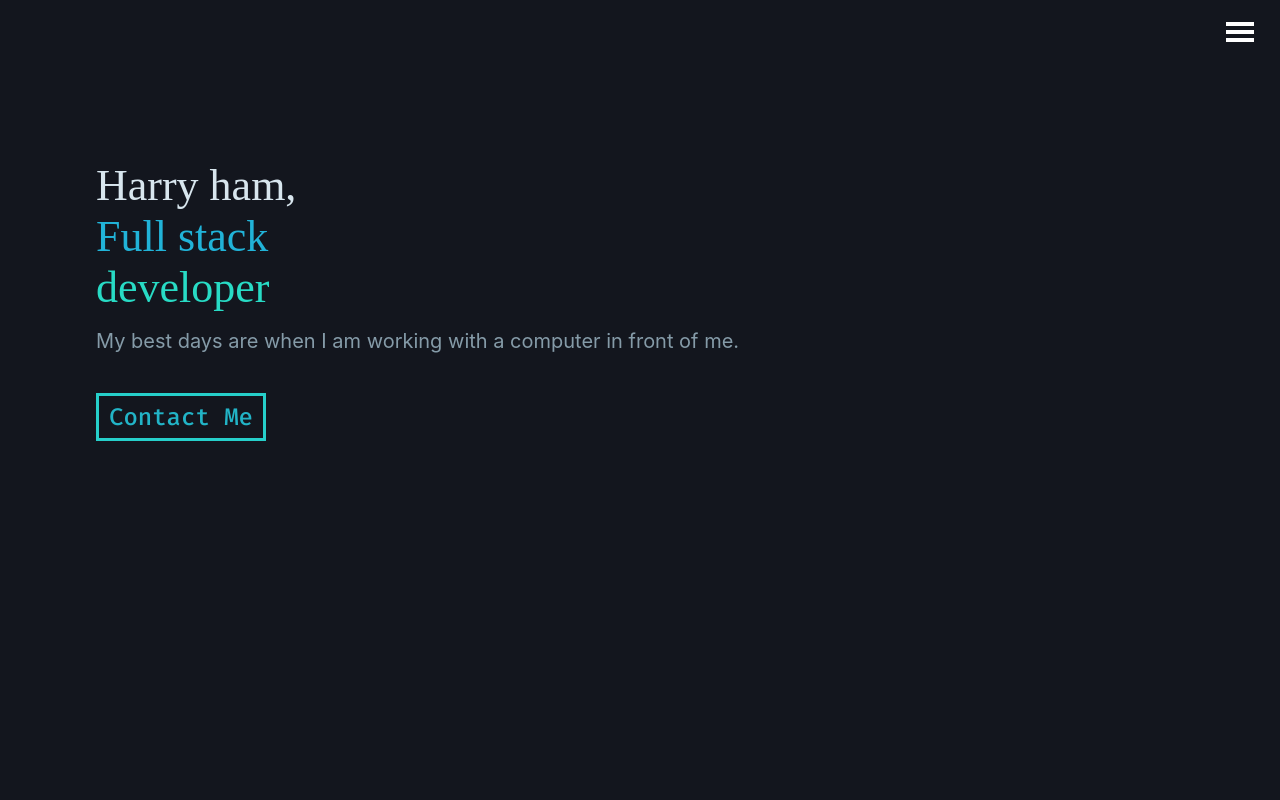
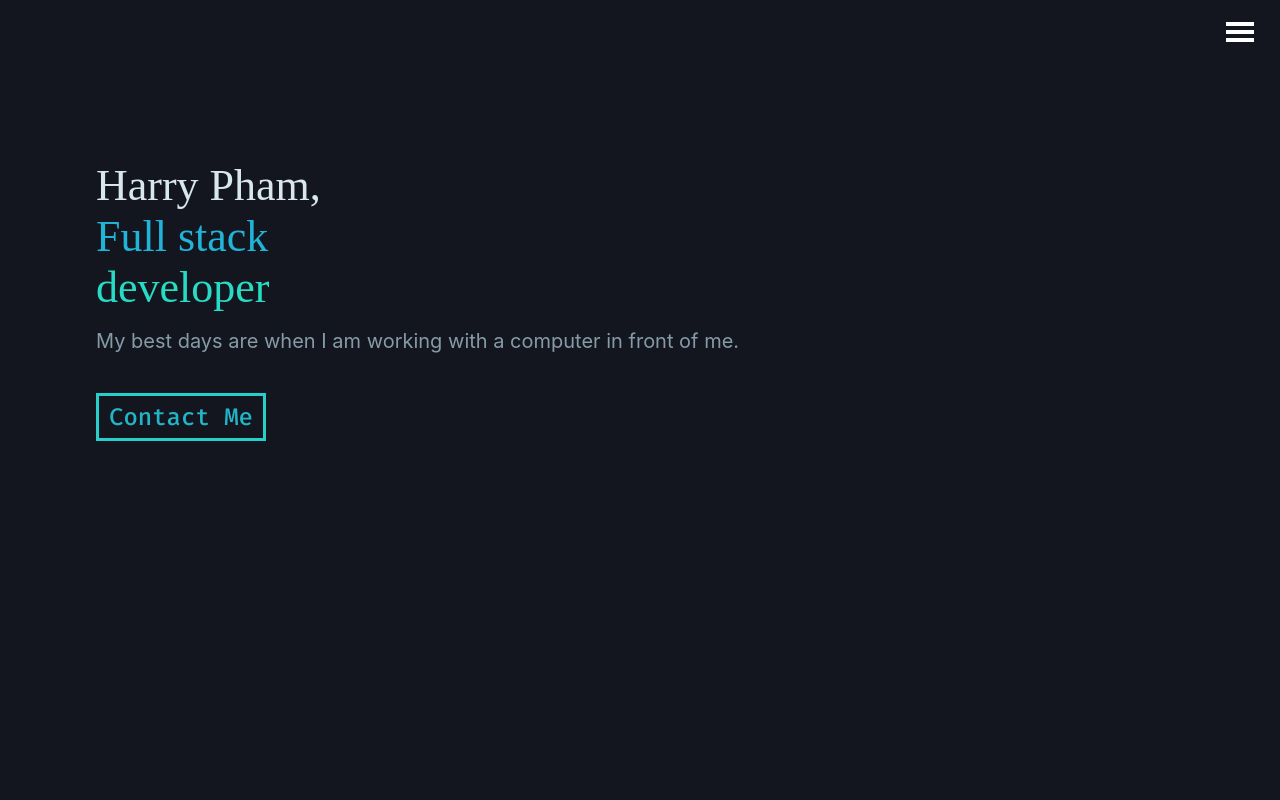
Before and after one commit to HarryPdot/portfolio, a React (Create React App) app: page / in a window 1280 px wide. Shown: the top 800 px of the page. Built offline with nearby package versions, Linux system fonts and the light colour scheme; no server answers; a web font is replaced by a local one.

Commit message:
add new descriptions

```diff
--- a/src/Home.js
+++ b/src/Home.js
@@ -8,7 +8,7 @@ export default function Home() {
         <div id='home' className='home-container'>
             <div className='home-box'>
                 <header className='home-header'>
-                    <div className='home-name'>Harry ham,</div>
+                    <div className='home-name'>Harry Pham,</div>
                     <div className='home-prof'>Full stack</div>
                     <div className='home-prof-2'> developer</div>
                 </header>
--- a/src/ProjectBox.css
+++ b/src/ProjectBox.css
@@ -31,15 +31,15 @@
 .project-detail-skill-grid {
     display: flex;
     align-items: center;
-    gap: 1vh;
-
+    gap: 2vh;
+    flex-wrap: wrap;
+    margin: 2vh 0 2vh 0 ;
 }
 
 .project-detail-skills {
     border: 1px solid rgb(138, 160, 173);
     padding: 0.1vh 3vh 0.3vh 3vh;
     font-size: 2vh;
-
 }
 
 .project-details {
--- a/src/ProjectJson.js
+++ b/src/ProjectJson.js
@@ -1,7 +1,7 @@
 const axios = require('axios').default;
 
 export default function Project() {
-    return axios.get('https://api.storyblok.com/v2/cdn/stories/projects?cv=1645427232&token=QYvQtCHehfgMxuXzqVeecwtt&version=published')
+    return axios.get('https://api.storyblok.com/v2/cdn/stories/projects?cv=1645683732&token=QYvQtCHehfgMxuXzqVeecwtt&version=published')
         .then(res => {
             let newArr = []
             res.data.story.content.body.forEach(arr => {
```
